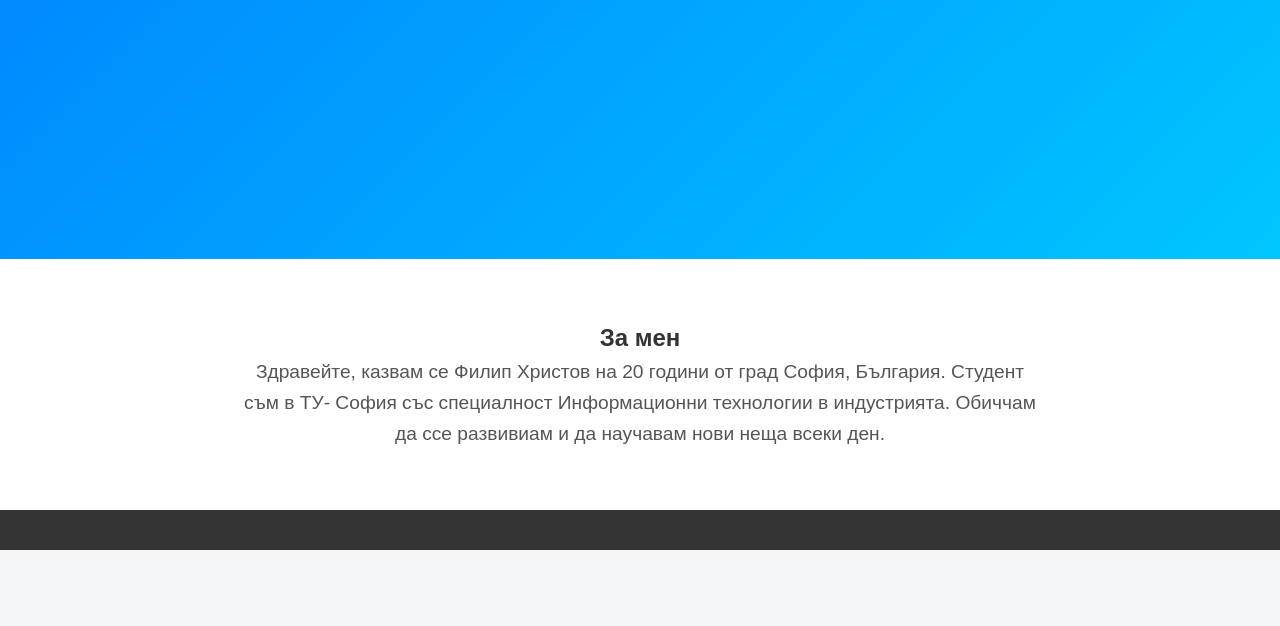
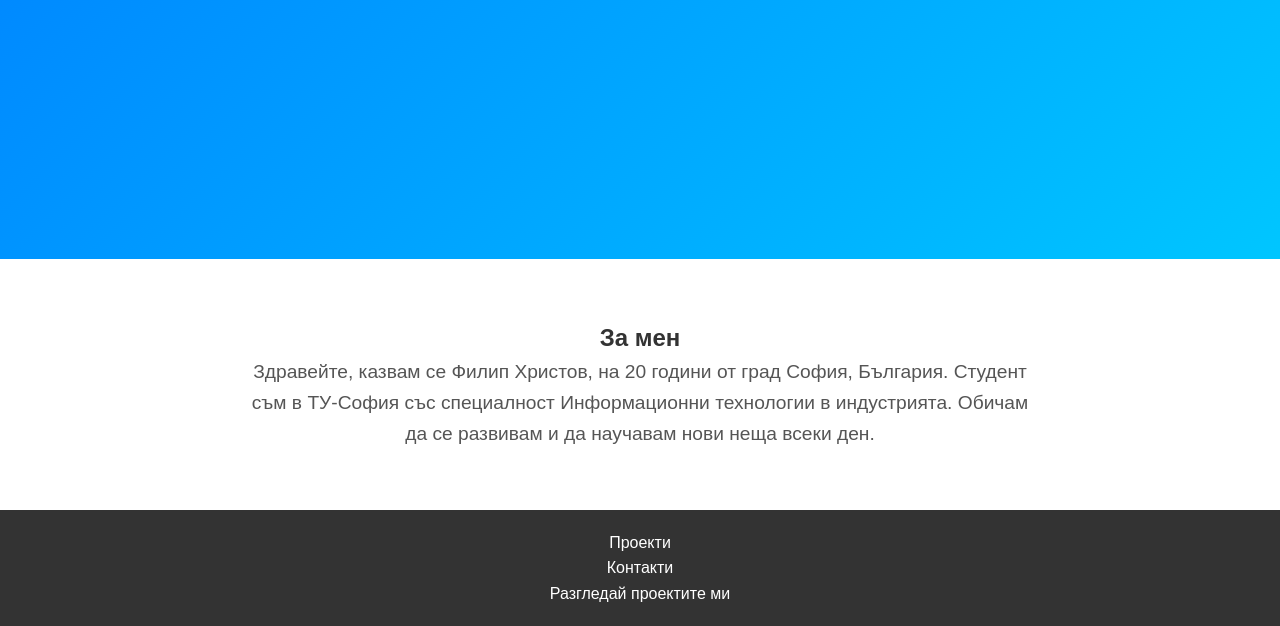
Before and after one commit to filiphrstv/filiphrstv.github.io, a plain HTML site: page index.html in a window 1280 px wide. Shown: the part 457-1083 px from the top of the page. Before the commit the page ends 1007 px from the top, so only its background shows below. Drawn offline with Linux system fonts and the light colour scheme.

Commit message:
Update index.html

```diff
--- a/index.html
+++ b/index.html
@@ -12,9 +12,9 @@
         <div class="container">
             <a class="navbar-brand" href="#">Филип</a>
             <ul class="navbar-nav">
-                <li><a href="#"> Начало</a></li>
-                <li><a href="#projects"> Проекти</a></li>
-                <li><a href="#contacts"> Контакти</a></li>
+                <li><a href="#">Начало</a></li>
+                <li><a href="#projects">Проекти</a></li>
+                <li><a href="#contacts">Контакти</a></li>
             </ul>
         </div>
     </nav>
@@ -29,18 +29,20 @@
     <section id="about" class="about-section">
         <div class="container">
             <h2>За мен</h2>
-            <p>Здравейте, казвам се Филип Христов на 20 години от град София, България. Студент съм в ТУ- София със специалност Информационни технологии в индустрията.
-            Обиччам да ссе развивиам и да научавам нови неща всеки ден. </p>
+            <p>Здравейте, казвам се Филип Христов, на 20 години от град София, България. Студент съм в ТУ-София със специалност Информационни технологии в индустрията.
+            Обичам да се развивам и да научавам нови неща всеки ден.</p>
         </div>
     </section>
 
     <footer class="footer">
+        <div class="container">
+            <ul class="footer-links">
+                <li><a href="https://github.com/filiphrstv?tab=projects">Проекти</a></li>
+                <li><a href="https://github.com/filiphrstv">Контакти</a></li>
+                <li><a href="https://github.com/filiphrstv?tab=projects">Разгледай проектите ми</a></li>
+            </ul>
+        </div>
     </footer>
 
 </body>
 </html>
-
-    </footer>
-
-</body>
-</html>
```
